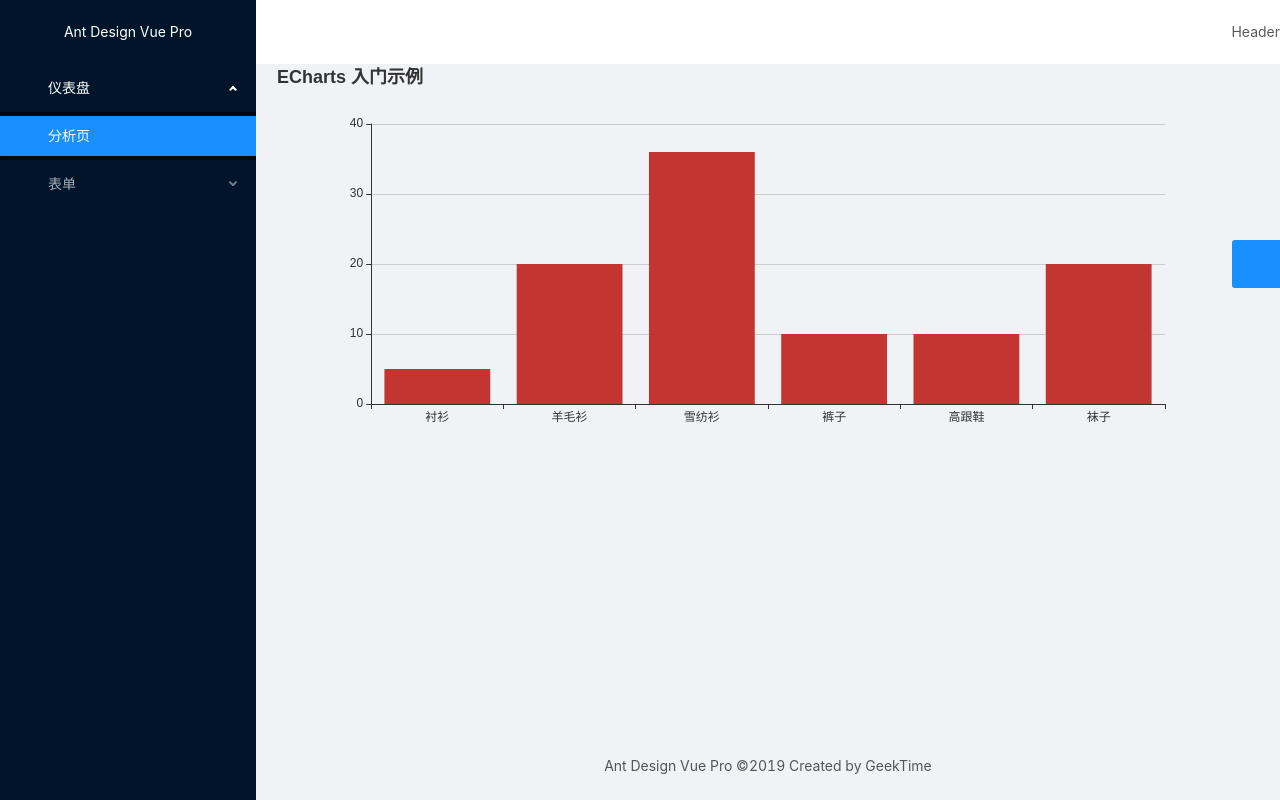
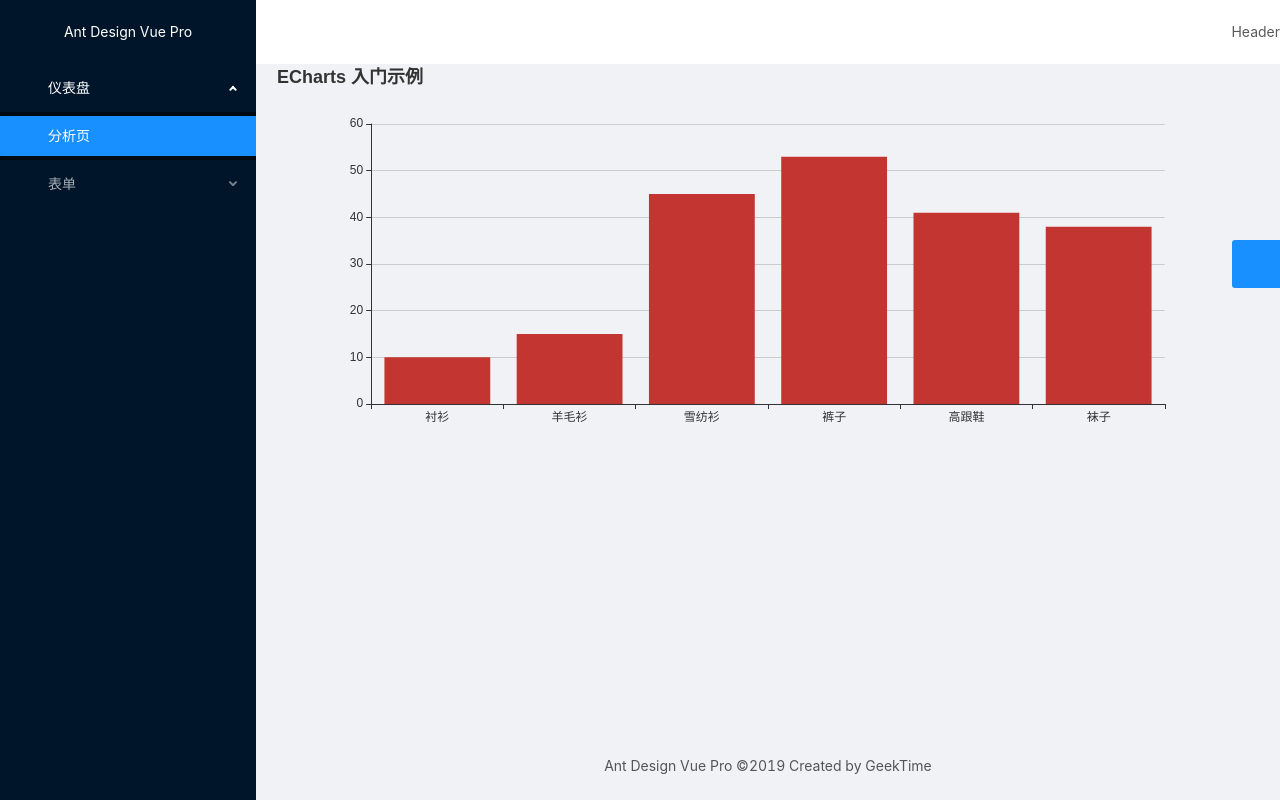
Before and after one commit to ccsunnyfd/ant-design-vue-pro, a Vue app: page /dashboard/analysis in a window 1280 px wide. Built offline with nearby package versions, Linux system fonts and the light colour scheme.

Commit message:
echarts module encapsulation 2(with deep watch)(we can just use vue-echarts)

```diff
--- a/src/components/Chart.vue
+++ b/src/components/Chart.vue
@@ -1,5 +1,5 @@
 <template>
-  <div ref="chartDom" style="height: 400px;"></div>
+  <div ref="chartDom"></div>
 </template>
 
 <script>
@@ -7,31 +7,30 @@
 import debounce from "lodash/debounce";
 import { addListener, removeListener } from "resize-detector";
 export default {
+  props: {
+    option: {
+      type: Object,
+      default: () => {},
+    },
+  },
+  watch: {
+    option(val) {
+      this.chart.setOption(val);
+    }, // 只是改option里面的data的具体值时是监测不到变化的，需要深度监听。
+    // 避免深度监听耗费性能的一个做法是在父组件定时器修改传值时做一个浅拷贝
+    // option: {
+    //   handler(val) {
+    //     this.chart.setOption(val);
+    //   },
+    //   deep: true,
+    // }, // 深度监听的做法，但是非常耗性能
+  },
   created() {
     this.resize = debounce(this.resize, 300);
   },
   mounted() {
-    // 基于准备好的dom，初始化echarts实例
-    this.chart = echarts.init(this.$refs.chartDom);
+    this.renderChart();
     addListener(this.$refs.chartDom, this.resize);
-    // 绘制图表
-    this.chart.setOption({
-      title: {
-        text: "ECharts 入门示例",
-      },
-      tooltip: {},
-      xAxis: {
-        data: ["衬衫", "羊毛衫", "雪纺衫", "裤子", "高跟鞋", "袜子"],
-      },
-      yAxis: {},
-      series: [
-        {
-          name: "销量",
-          type: "bar",
-          data: [5, 20, 36, 10, 10, 20],
-        },
-      ],
-    });
   },
   beforeDestroy() {
     removeListener(this.$refs.chartDom, this.resize);
@@ -43,6 +42,12 @@
       console.log("resize");
       this.chart.resize();
     },
+    renderChart() {
+      // 基于准备好的dom，初始化echarts实例
+      this.chart = echarts.init(this.$refs.chartDom);
+      // 绘制图表
+      this.chart.setOption(this.option);
+    },
   },
   name: "",
   data() {
--- a/src/views/Dashboard/Analysis.vue
+++ b/src/views/Dashboard/Analysis.vue
@@ -1,12 +1,45 @@
 <template>
   <div>
-    <Chart />
+    <Chart :option="chartOption" style="height: 400px;" />
   </div>
 </template>
 
 <script>
+import random from "lodash/random";
 import Chart from "@/components/Chart";
 export default {
+  data() {
+    return {
+      chartOption: {
+        title: {
+          text: "ECharts 入门示例",
+        },
+        tooltip: {},
+        xAxis: {
+          data: ["衬衫", "羊毛衫", "雪纺衫", "裤子", "高跟鞋", "袜子"],
+        },
+        yAxis: {},
+        series: [
+          {
+            name: "销量",
+            type: "bar",
+            data: [5, 20, 36, 10, 10, 20],
+          },
+        ],
+      },
+    };
+  },
+  mounted() {
+    this.interval = setInterval(() => {
+      this.chartOption.series[0].data = this.chartOption.series[0].data.map(
+        () => random(100),
+      );
+      this.chartOption = { ...this.chartOption };
+    }, 3000);
+  },
+  beforeDestroy() {
+    clearInterval(this.interval);
+  },
   components: {
     Chart,
   },
```
